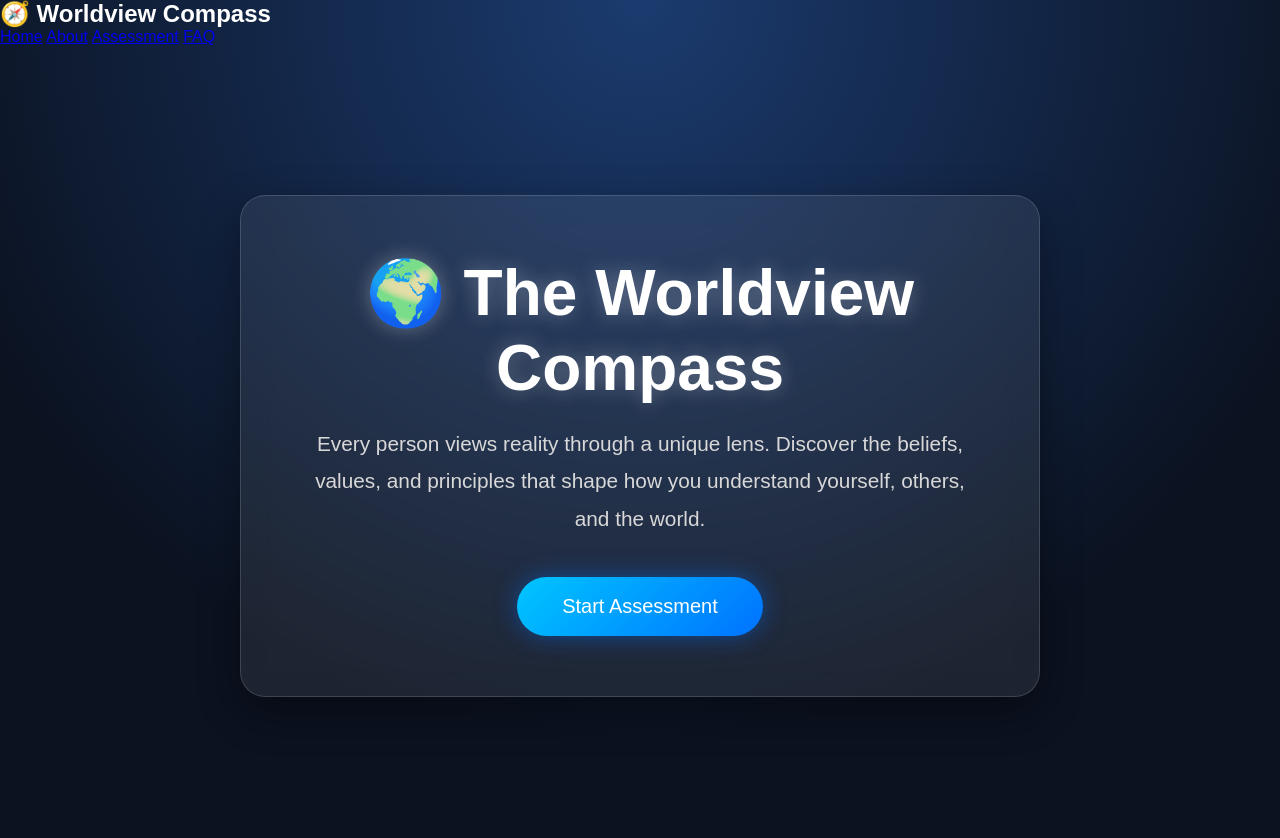
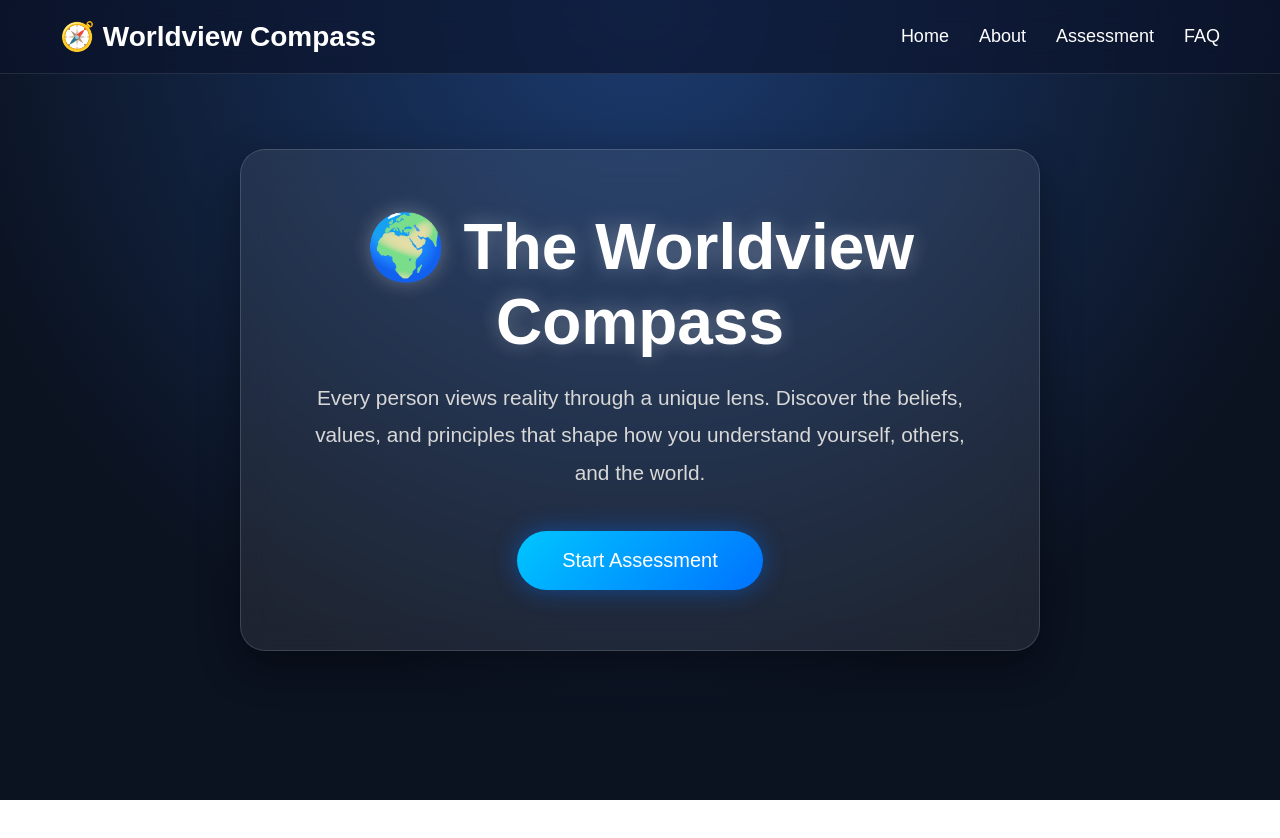
Before and after one commit to ifritthefiredemon-prog/worldview-quiz, a plain HTML site: page index.html in a window 1280 px wide. After the commit the page ends 800 px from the top, so only its background shows below. Drawn offline with Linux system fonts and the light colour scheme.

Commit message:
Update style.css

```diff
--- a/style.css
+++ b/style.css
@@ -12,11 +12,70 @@
     min-height:100vh;
     overflow:hidden;
 }
+nav{
 
+    position:fixed;
+
+    top:0;
+
+    left:0;
+
+    width:100%;
+
+    padding:20px 60px;
+
+    display:flex;
+
+    justify-content:space-between;
+
+    align-items:center;
+
+    background:rgba(11,19,43,.65);
+
+    backdrop-filter:blur(12px);
+
+    border-bottom:1px solid rgba(255,255,255,.1);
+
+}
+
+nav h2{
+
+    color:white;
+
+    font-size:28px;
+
+}
+
+nav div{
+
+    display:flex;
+
+    gap:30px;
+
+}
+
+nav a{
+
+    text-decoration:none;
+
+    color:white;
+
+    font-size:18px;
+
+    transition:.3s;
+
+}
+
+nav a:hover{
+
+    color:#3A86FF;
+
+}
 .hero{
 
-    height:100vh;
+    min-height:100vh;
 
+    padding-top:100px;
     display:flex;
 
     justify-content:center;
```
